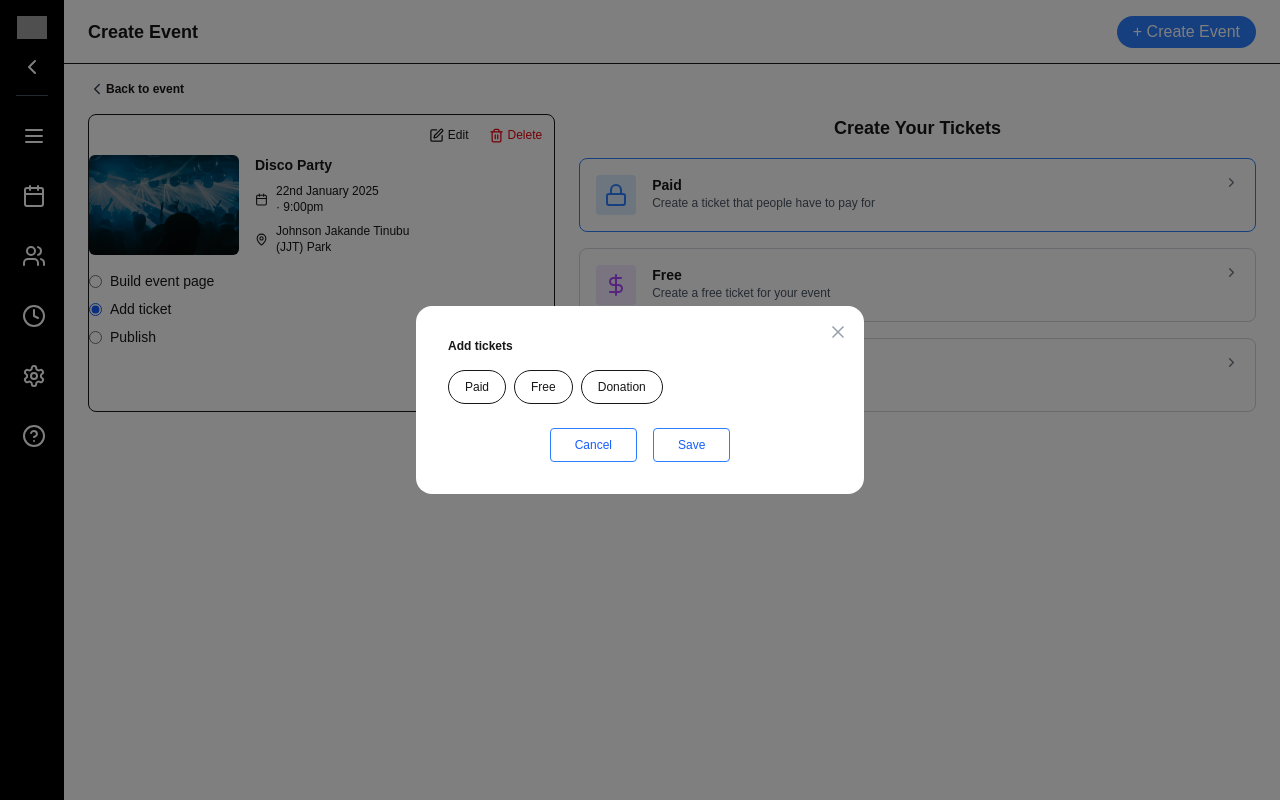
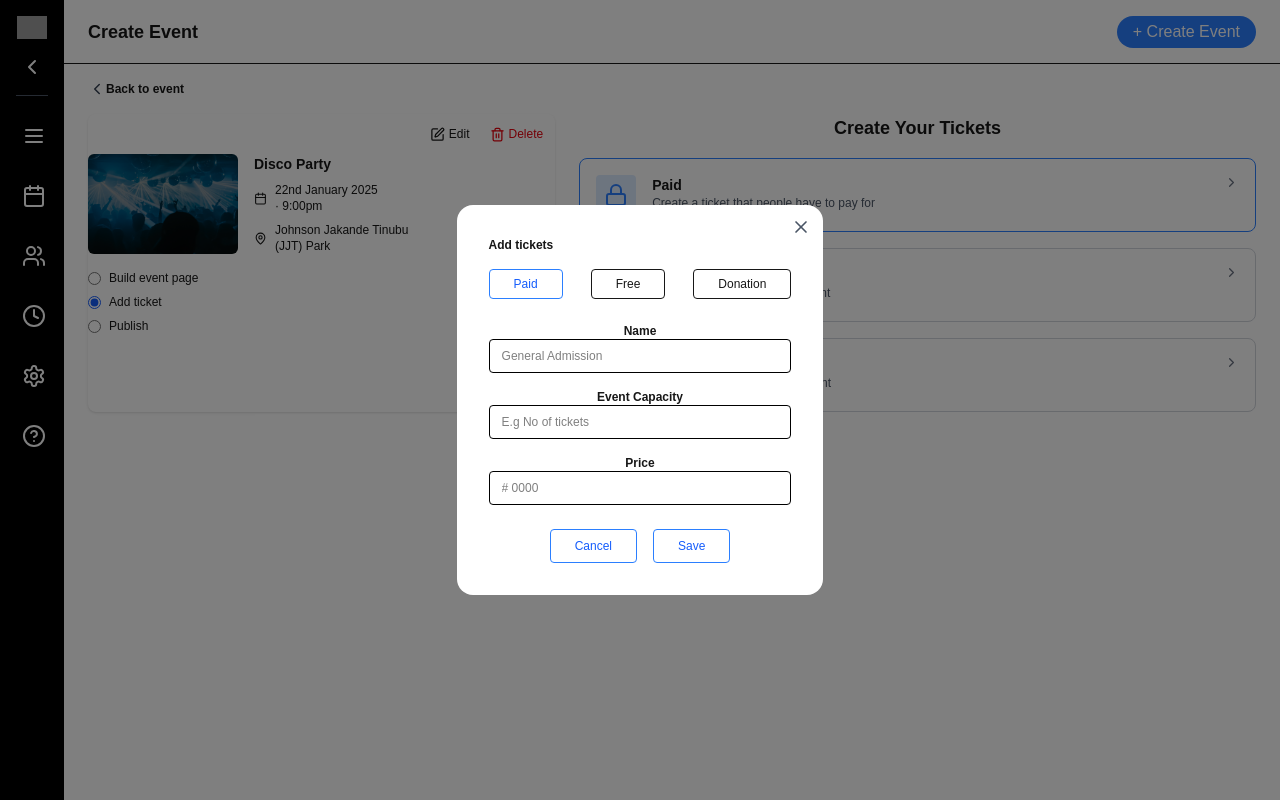
Before and after one commit to Mentorled-Projects/clust-frontend, a Next.js app: page /dashboard/create-tickets in a window 1280 px wide. Both pictures are taken after a click on the button 1231 px from the left and 182 px from the top of the page. Built offline with nearby package versions, Linux system fonts and the light colour scheme; grey boxes are pictures that could not be loaded.

Commit message:
the create-tickets file was updated

```diff
--- a/app/dashboard/create-tickets/page.tsx
+++ b/app/dashboard/create-tickets/page.tsx
@@ -4,14 +4,18 @@
 import { useState } from 'react';
 import { useRouter } from 'next/navigation';
 import Image from 'next/image';
-import { Edit, X, Trash2, Calendar, MapPin, ChevronRight, Lock, DollarSign, Heart, Check, ChevronLeft, Menu, Clock, HelpCircle, Settings, Users } from 'lucide-react';
+import {
+  Edit, X, Trash2, Calendar, MapPin, ChevronRight, Lock,
+  DollarSign, Heart, Check, ChevronLeft, Menu, Clock, HelpCircle,
+  Settings, Users
+} from 'lucide-react';
 
 export default function CreateEventPage() {
   const [selectedTicket, setSelectedTicket] = useState('Add ticket');
   const [selectedTicketType, setSelectedTicketType] = useState('Paid');
   const [showModal, setShowModal] = useState(false);
-    const [showOrganizerModal, setShowOrganizerModal] = useState(false)
-
+  const [showOrganizerModal, setShowOrganizerModal] = useState(false);
+  const [showTicketSection, setShowTicketSection] = useState(false);
   const [activeType, setActiveType] = useState('');
   const [formData, setFormData] = useState({ name: '', capacity: '', price: '' });
   const [errors, setErrors] = useState({
@@ -19,23 +23,24 @@ export default function CreateEventPage() {
     capacity: false,
     price: false,
   });
-
   const handleSelectType = (type: string) => {
     setActiveType(type);
     setFormData({ name: '', capacity: '', price: '' });
-    setErrors({ name: false, capacity: false, price: false});
+    setErrors({ name: false, capacity: false, price: false });
   };
+
   const toggleModal = () => {
-    document.body.style.overflow = "hidden"
-    setShowOrganizerModal(!showOrganizerModal)
-  }
+    document.body.style.overflow = "hidden";
+    setShowOrganizerModal(!showOrganizerModal);
+  };
+
   const handleChange = (e: React.ChangeEvent<HTMLInputElement>) => {
     const { name, value } = e.target;
     setFormData(prev => ({ ...prev, [name]: value }));
     setErrors(prev => ({ ...prev, [name]: value.trim() === '' }));
-    //    ({ ...prev, [name]: value })
-    // setErrors({ ...errors, [name]: value.trim() === '' });
   };
+
+  const router = useRouter();
 
   const handleSubmit = () => {
     const newErrors = {
@@ -45,16 +50,20 @@ export default function CreateEventPage() {
     };
 
     setErrors(newErrors);
-    const hasErrors = Object.values(newErrors).some(err => err)
-    if(!hasErrors){
+    const hasErrors = Object.values(newErrors).some(err => err);
+
+    if (!hasErrors) {
       console.log('Ticket Created:', formData);
-      setShowModal(false)
+      setShowPopup(false);
+      router.push('/ticket-summary');
     }
   };
 
-  const pricePlaceholder = activeType === 'Free' ? 'free' : activeType === 'Donation' ? '#Any amount' : '# 0000';
+  const pricePlaceholder =
+    activeType === 'Free' ? '# Free' :
+      activeType === 'Donation' ? '# Any amount' : '# 0000';
+
   const [showPopup, setShowPopup] = useState(false);
-  const router = useRouter();
 
   const ticketTypes = [
     {
@@ -78,13 +87,12 @@ export default function CreateEventPage() {
   ];
 
   return (
-    <div className="flex  min-h-screen">
+    <div className="flex min-h-screen">
       {/* Sidebar */}
       <aside className="w-16 fixed top-0 left-0 h-full bg-black text-white flex flex-col items-center py-4 gap-4">
         <Image src="/logo.svg" alt="Clust Logo" width={30} height={30} />
         <ChevronLeft />
         <hr className="w-8 border-gray-600" />
-        {/* Icons only */}
         <div className="space-y-4">
           <nav className="space-y-4">
             <NavItem icon={<Menu />} />
@@ -97,25 +105,23 @@ export default function CreateEventPage() {
         </div>
       </aside>
 
-      {/* Main content wrapper */}
+      {/* Main content */}
       <div className="flex-1 ml-16">
-        {/* Top navbar */}
+        {/* Navbar */}
         <header className="fixed top-0 left-16 right-0 h-16 bg-white border-b z-10 flex items-center justify-between px-6">
           <div className="text-lg font-bold">Create Event</div>
           <button className="bg-blue-500 text-white px-4 py-1 rounded-full">+ Create Event</button>
         </header>
 
-        {/* Page content */}
         <main className="pt-20 px-6">
-          {/* Back button */}
-          <div className="flex items-center  mb-4 cursor-pointer" onClick={() => router.push("/dashboard")}>
+          <div className="flex items-center mb-4 cursor-pointer" onClick={() => router.push("/dashboard")}>
             <ChevronLeft className="text-gray-700" size={18} />
             <button className="text-xs font-semibold">Back to event</button>
           </div>
 
           <div className="flex flex-col lg:flex-row gap-6">
-            {/* Left Column */}
-            <div className="w-[40%] border rounded-lg space-y-4">
+            {/* Left */}
+            <div className="w-[40%] shadow-sm rounded-lg space-y-4">
               <div className="flex justify-end gap-5 m-3">
                 <div className="flex gap-1 items-center cursor-pointer" onClick={() => router.back()}>
                   <Edit size={15} /> <p className='text-xs'>Edit</p>
@@ -133,86 +139,56 @@ export default function CreateEventPage() {
                   alt="Event Image"
                   className="rounded-md object-cover"
                 />
-
                 <div className="space-y-2">
                   <h3 className="text-sm font-bold">Disco Party</h3>
                   <div className="flex items-center gap-2">
                     <Calendar size={13} />
-                    <p className='text-xs'>22nd January 2025
-                      <br/>
-                      · 9:00pm</p>
+                    <p className='text-xs'>22nd January 2025 <br /> · 9:00pm</p>
                   </div>
                   <div className="flex items-center gap-2">
                     <MapPin size={13} />
-                    <p className='text-xs'>Johnson Jakande Tinubu
-                      <br/>
-                    (JJT) Park
-                    </p>
+                    <p className='text-xs'>Johnson Jakande Tinubu<br /> (JJT) Park</p>
+                  </div>
+                </div>
               </div>
 
-
-                </div>
-              </div>
               <ul className="mt-2 space-y-2 text-sm">
-  <li className="flex gap-2 items-center">
+                {['Build event page', 'Add ticket', 'Publish'].map(step => (
+                  <li key={step} className="flex gap-2 text-xs items-center">
                     <input
                       type="radio"
                       name="eventStep"
-      value="Build event page"
-      checked={selectedTicket === 'Build event page'}
-      onChange={() => setSelectedTicket('Build event page')}
+                      value={step}
+                      checked={selectedTicket === step}
+                      onChange={() => setSelectedTicket(step)}
                       className="accent-blue-600 text-xs"
                     />
-    Build event page
+                    {step}
                   </li>
-  <li className="flex gap-2 items-center">
-    <input
-      type="radio"
-      name="eventStep"
-      value="Add ticket"
-      checked={selectedTicket === 'Add ticket'}
-      onChange={() => setSelectedTicket('Add ticket')}
-      className="accent-blue-600 text-xs"
-    />
-    Add ticket
-  </li>
-  <li className="flex gap-2 items-center">
-    <input
-      type="radio"
-      name="eventStep"
-      value="Publish"
-      checked={selectedTicket === 'Publish'}
-      onChange={() => setSelectedTicket('Publish')}
-      className="accent-blue-600 text-xs"
-    />
-    Publish
-  </li>
+                ))}
               </ul>
-
             </div>
 
-            {/* Right Column */}
+            {/* Right */}
             <div className="flex-1 space-y-4">
               <h2 className="text-lg text-center font-semibold">Create Your Tickets</h2>
               {ticketTypes.map((type) => (
                 <div
                   key={type.label}
-                  className={`border rounded-lg p-4 text-sm flex items-start justify-between cursor-pointer hover:border-blue-400 transition ${
-                    selectedTicketType === type.label ? 'border-blue-500' : 'border-gray-300'
-                  }`}
+                  className={`border rounded-lg p-4 text-sm flex items-start justify-between cursor-pointer hover:border-blue-400 transition ${selectedTicketType === type.label ? 'border-blue-500' : 'border-gray-300'}`}
                   onClick={() => setSelectedTicketType(type.label)}
                 >
                   <div className="flex gap-4">
-                    <div className={`w-10 h-10 flex text-xs items-center justify-center rounded ${type.bg}`}>{type.icon}</div>
+                    <div className={`w-10 h-10 flex items-center justify-center rounded ${type.bg}`}>{type.icon}</div>
                     <div>
                       <h3 className="font-semibold">{type.label}</h3>
                       <p className="text-xs text-gray-600">{type.description}</p>
                     </div>
                   </div>
                   <button
-
                     onClick={(e) => {
                       e.stopPropagation();
+                      setActiveType(type.label);
                       setShowPopup(true);
                     }}
                     className="text-lg font-bold text-gray-500"
@@ -224,58 +200,55 @@ export default function CreateEventPage() {
             </div>
           </div>
 
+          {/* add ticket popup */}
           {showPopup && (
-            <div className='fixed  inset-0  z-50 flex items-center justify-center'>
+            <div className='fixed inset-0 z-50 flex items-center justify-center'>
               <div className="absolute bg-[rgba(0,0,0,0.5)] w-full bg-opacity-50 inset-0" onClick={toggleModal}></div>
+              <div className="relative bg-white rounded-2xl text-center  max-w-md p-8 mx-4">
 
-               <div className="relative bg-white rounded-2xl text-center w-full max-w-md p-8 mx-4">
-                 <button
-                    onClick={() => setShowModal(false)}
-                    className="absolute top-4 right-4 text-gray-400 hover:text-gray-600"
-                  >
-                    <X className="w-5 h-5" />
-                  </button>
+                <X
+                  className="w-5 h-5 cursor-pointer text-gray-600 absolute top-3 right-3"
+                  onClick={() => setShowPopup(false)}
+                />
 
                 <div className="flex justify-between items-center">
                   <h3 className="text-xs font-semibold">Add tickets</h3>
                 </div>
 
-                <div className="flex text-xs gap-2 mt-4">
+                <div className="flex text-xs gap-7 mt-4">
                   {['Paid', 'Free', 'Donation'].map(type => (
-                    <button key={type} onClick={() => handleSelectType(type)} className={`border px-4 py-2 rounded-full ${activeType === type ? 'border-blue-500 text-blue-600' : ''}`}>{type}</button>
+                    <button key={type} onClick={() => handleSelectType(type)} className={`border px-6 py-1.5 rounded-sm ${activeType === type ? 'border-blue-500 text-blue-600' : ''}`}>{type}</button>
                   ))}
                 </div>
 
                 {activeType && (
                   <div className="mt-6 space-y-4">
                     <div>
-                      <h3 className="text-sm font-medium">Name</h3>
-                      <input type="text" name="name" placeholder="General Admission" value={formData.name} onChange={handleChange} className={`w-full px-3 py-2 border rounded ${errors.name ? 'border-red-500' : 'text-black'}`} />
+                      <h3 className="text-xs font-semibold">Name</h3>
+                      <input type="text" name="name" placeholder="General Admission" value={formData.name} onChange={handleChange} className={`w-full px-3 text-xs py-2 border rounded ${errors.name ? 'border-red-500' : 'text-black'}`} />
                     </div>
                     <div>
-                      <h3 className="text-sm font-medium">Event Capacity</h3>
-                      <input type="text" name="capacity" placeholder="E.g No of tickets" value={formData.capacity} onChange={handleChange} className={`w-full px-3 py-2 border rounded ${errors.capacity ? 'border-red-500' : 'text-black'}`} />
-                      {errors.capacity && <p className="text-red-500 text-sm mt-1">Quantity required</p>}
+                      <h3 className="text-xs font-semibold">Event Capacity</h3>
+                      <input type="text" name="capacity" placeholder="E.g No of tickets" value={formData.capacity} onChange={handleChange} className={`w-full text-xs px-3 py-2 border rounded ${errors.capacity ? 'border-red-500' : 'text-black'}`} />
+                      {errors.capacity && <p className="text-red-500 text-xs mt-1">Quantity required</p>}
                     </div>
                     <div>
-                      <h3 className="text-sm font-medium">Price</h3>
+                      <h3 className="text-xs font-semibold">Price</h3>
                       <input
                         type='number'
                         name='price'
                         placeholder={pricePlaceholder}
                         value={formData.price}
                         onChange={handleChange}
-                      className={`w-full px-3 py-2 border rounded ${
-                        errors.price ? 'border-red-500' : 'text-black'
-                      }`}
+                        className={`w-full px-3 py-2 text-xs border rounded ${errors.price ? 'border-red-500' : 'text-black'}`}
                       />
-                      {errors.price && (<p className="text-red-500 text-sm mt-1">Price is required</p>)}
+                      {errors.price && (<p className="text-red-500 text-xs mt-1">Price is required</p>)}
                     </div>
                   </div>
                 )}
 
                 <div className="flex justify-center gap-4 mt-6">
-                  <button onClick={() => setShowModal(false)} className="px-6 py-2 text-xs border border-blue-500 text-blue-600 rounded hover:bg-blue-600 hover:text-white">Cancel</button>
+                  <button onClick={() => setShowPopup(false)} className="px-6 py-2 text-xs border border-blue-500 text-blue-600 rounded hover:bg-blue-600 hover:text-white">Cancel</button>
                   <button onClick={handleSubmit} className="px-6 py-2 border text-xs border-blue-500 text-blue-600 rounded hover:bg-blue-600 hover:text-white">Save</button>
                 </div>
               </div>
```
Lines whose indentation alone changed are shown as unchanged.
